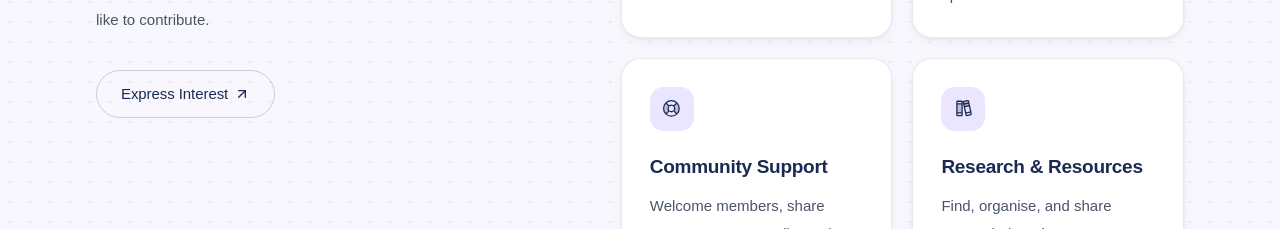
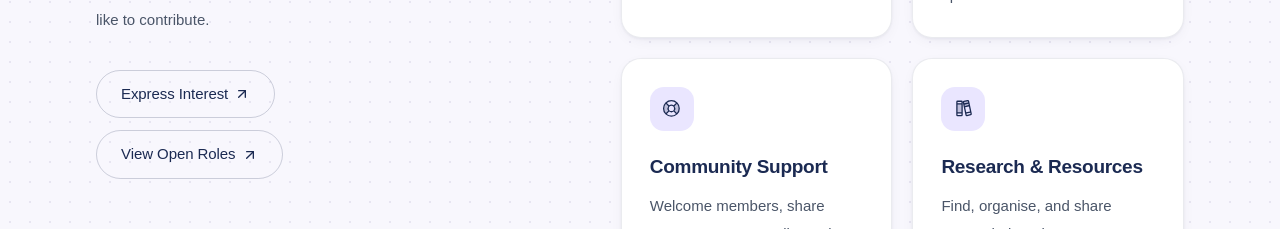
Before and after one commit to zulaikhamir/KWT-website, a React (Vite) app: page /get-involved in a window 1280 px wide. Shown: the part 1908-2137 px from the top of the page. Built offline with nearby package versions, Linux system fonts and the light colour scheme.

Commit message:
added open volunteer opportunities

```diff
--- a/src/components/sections/get-involved/Volunteer.tsx
+++ b/src/components/sections/get-involved/Volunteer.tsx
@@ -1,3 +1,4 @@
+import { useState } from "react";
 import { CalendarCheck, Megaphone, Lifebuoy, Books } from "@phosphor-icons/react";
 import SectionWrapper from "@/components/shared/SectionWrapper";
 import CtaLink from "@/components/shared/CtaLink";
@@ -26,6 +27,8 @@ const areas = [
 ];
 
 export default function Volunteer() {
+  const [showOpenRoles, setShowOpenRoles] = useState(false);
+
   return (
     <SectionWrapper id="volunteer" divided>
       <div className="grid gap-x-16 gap-y-10 lg:grid-cols-[0.9fr_1.1fr]">
@@ -45,15 +48,41 @@ export default function Volunteer() {
   you can still fill out the volunteer form and tell us what you would like to
   contribute.
 </p>
+<div className="mt-9 flex flex-col items-start gap-3">
           <CtaLink
             href="https://tally.so/r/44leEO"
             target="_blank"
             rel="noreferrer noopener"
             variant="outline"
-            className="mt-9"
           >
             Express Interest
           </CtaLink>
+          <CtaLink
+            href="#open-volunteer-roles"
+            variant="outline"
+            aria-expanded={showOpenRoles}
+            aria-controls="open-volunteer-roles"
+            onClick={(event) => {
+              event.preventDefault();
+              setShowOpenRoles(true);
+            }}
+          >
+            View Open Roles
+          </CtaLink>
+</div>
+          {showOpenRoles && (
+            <div id="open-volunteer-roles" className="mt-10 scroll-mt-32">
+              <p className="eyebrow">Currently open</p>
+              <ul className="mt-4 space-y-3 text-[0.9375rem] leading-7 text-[var(--color-secondary)]">
+                <li className="rounded-xl border border-hairline bg-[var(--color-background)] px-4 py-3">
+                  Partnership
+                </li>
+                <li className="rounded-xl border border-hairline bg-[var(--color-background)] px-4 py-3">
+                  Member Outreach
+                </li>
+              </ul>
+            </div>
+          )}
         </div>
 
         {/* Right column — contribution areas */}
```
